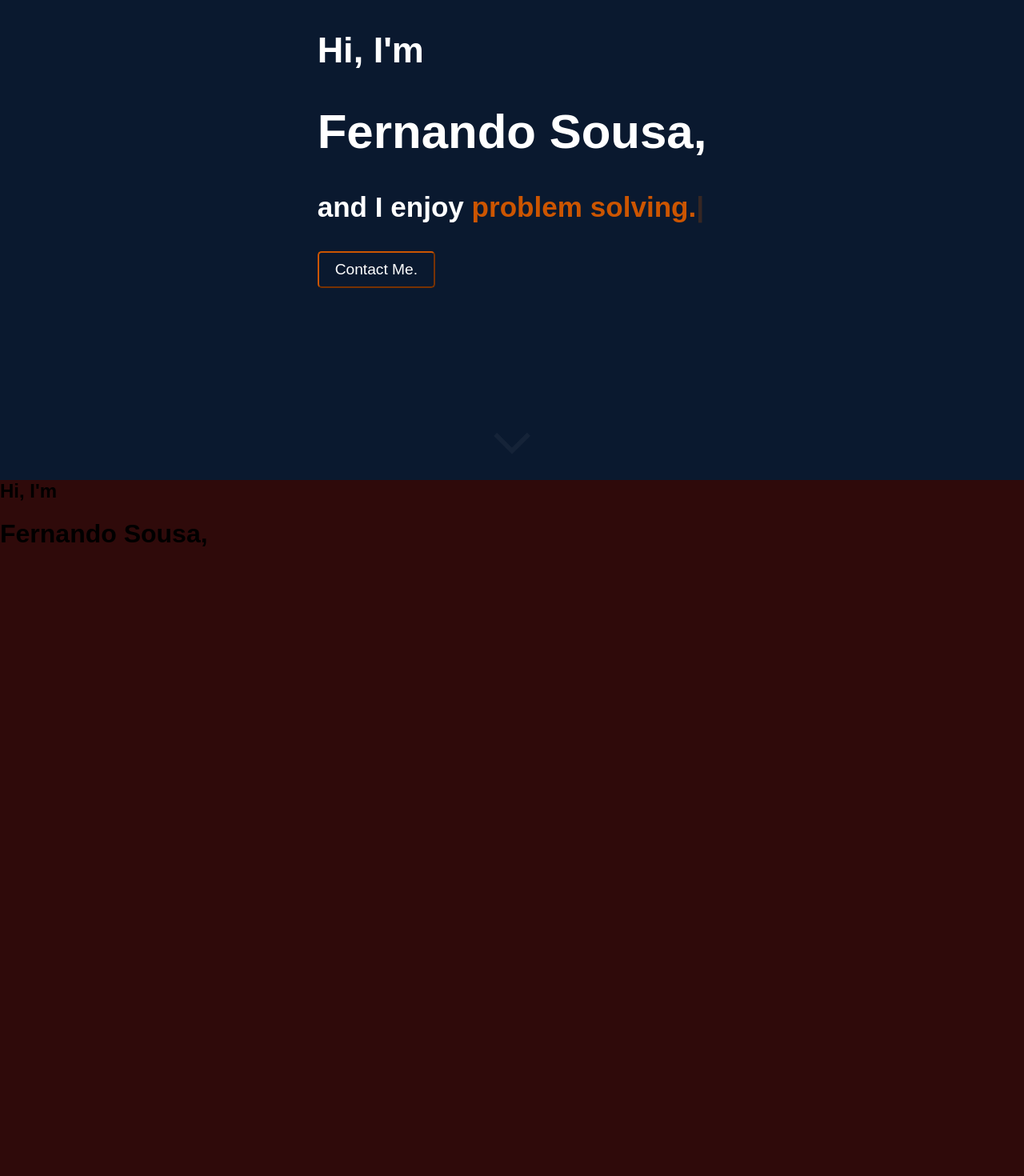
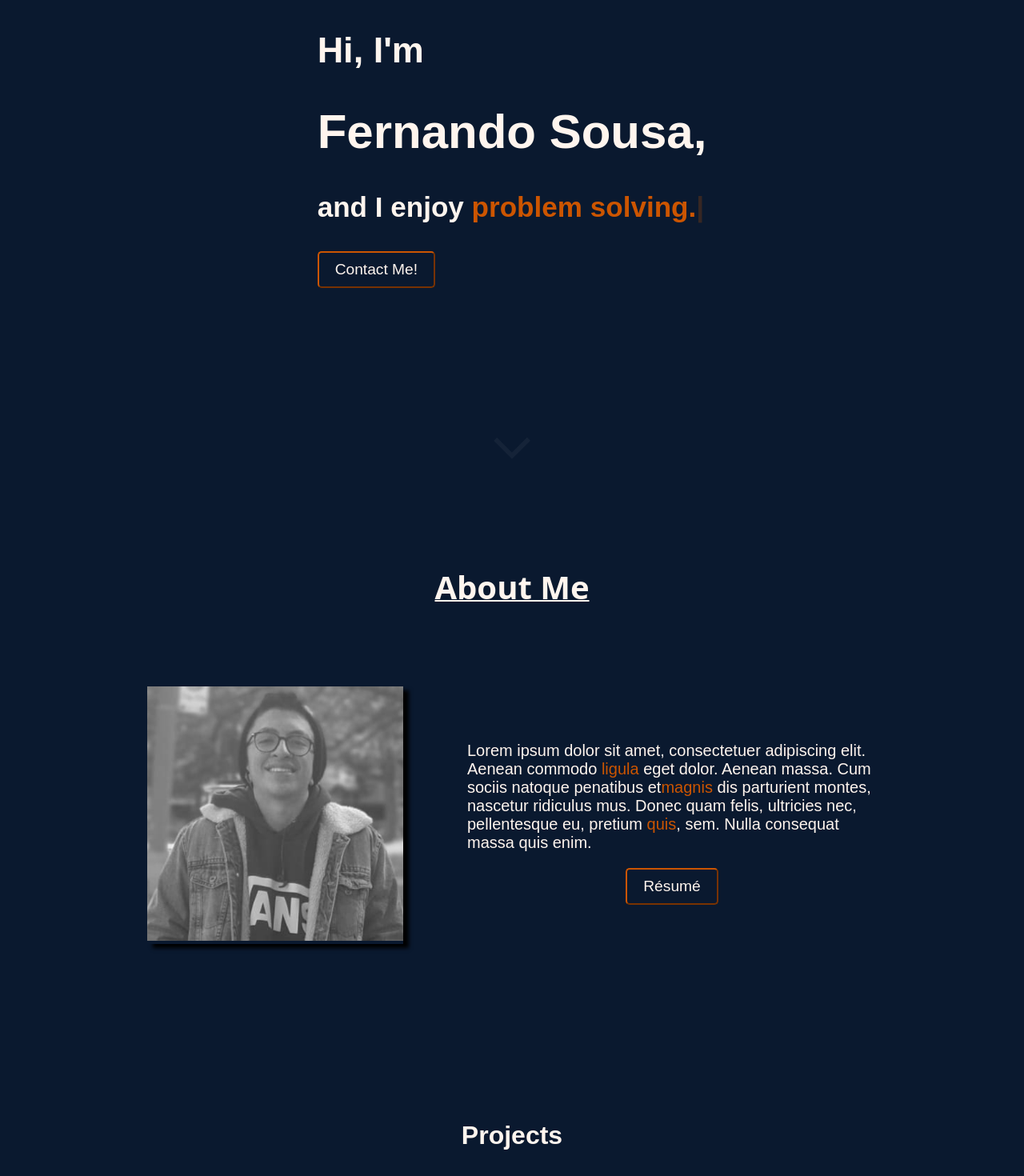
Before and after one commit to NandoMancini/Portfolio, a React (Create React App) app: page / in a window 1280 px wide. Shown: the part 220-1690 px from the top of the page at 80% size. Built offline with nearby package versions, Linux system fonts and the light colour scheme.

Commit message:
First Iteration of About Me

```diff
--- a/src/App.js
+++ b/src/App.js
@@ -1,13 +1,15 @@
 import Navbar from './Components/Navbar'
-import Hero from './Components/Hero'
+import Landing from './Components/Landing'
 import About from './Components/About'
+import Projects from "./Components/Projects"
 
 function App() {
   return (
     <div className="App">
       <Navbar/>
-      <Hero/>
+      <Landing/>
       <About/>
+      <Projects/>
     </div>
   );
 }
--- a/src/Components/About.js
+++ b/src/Components/About.js
@@ -1,11 +1,23 @@
 import React from 'react'
 import "../Styles/About.css";
+import self from "../Assets/portfolio-pic.png"
 
 const About = () => {
     return (
         <div className="about">
-            <h2>Hi, I'm</h2>
-            <h1>Fernando Sousa,</h1>
+            <h1>About Me</h1>
+            <div className="content">
+                <div className="a-image">
+                    <img className="self" src={self}></img>
+                </div>
+                <div className="container">
+                    <p>Lorem ipsum dolor sit amet, consectetuer adipiscing elit.
+                    Aenean commodo <span>ligula</span> eget dolor. Aenean massa. Cum sociis natoque penatibus et
+                     <span>magnis</span> dis parturient montes, nascetur ridiculus mus. Donec quam felis, ultricies
+                    nec, pellentesque eu, pretium <span>quis</span>, sem. Nulla consequat massa quis enim.</p>
+                    <button class="contact">Résumé</button>
+                </div>
+            </div>
         </div>
     )
 }
--- a/src/Components/Hero.js
+++ b/src/Components/Landing.js
@@ -1,5 +1,5 @@
 import React from 'react'
-import "../Styles/Hero.css"
+import "../Styles/Landing.css"
 import { init } from "ityped"
 import { useEffect, useRef } from "react"
 import arrow from "../Assets/arrow.png"
@@ -24,11 +24,9 @@ const Hero = () => {
                 <h2>Hi, I'm</h2>
                 <h1>Fernando Sousa,</h1>
                 <h3>and I enjoy <span ref={textRef}></span></h3>
-                <button>Contact Me.</button>
+                <button class="contact">Contact Me!</button>
             </div>
-            <div className="arrow">
-                <img src={arrow}/>
-            </div>
+            <img className="arrow" src={arrow}/>
         </div>
     )
 }
--- a/src/Components/Projects.js
+++ b/src/Components/Projects.js
@@ -3,8 +3,8 @@ import "../Styles/Projects.css";
 
 const Projects = () => {
     return (
-        <div>
-
+        <div className="projects">
+            <h1>Projects</h1>
         </div>
     )
 }
--- a/src/Styles/About.css
+++ b/src/Styles/About.css
@@ -1,5 +1,53 @@
 .about {
-    background-color: #2f0a0a;
-    height: 900px;
-    z-index: 2;
+    display: flex;
+    flex-direction: column;
+    align-items: center;
+    justify-content: center;
+    height: 100vh;
 }
+
+.content {
+    display: flex;
+    flex-direction: row;
+    flex-wrap: wrap;
+    margin-top: 70px;
+    align-items: center;
+    justify-content: center;
+    margin-bottom: 100px;
+}
+
+.about h1 {
+    text-align: left;
+    font-size: 40px;
+    text-decoration: underline;
+    text-decoration-thickness: 2px;
+    font-family: 'Open Sans', sans-serif;
+}
+
+.container{
+    width: 40%;
+    font-size: 20px;
+    display: flex;
+    align-items: center;
+    flex-direction: column;
+}
+
+
+.a-image {
+    width: 20em;
+    cursor: pointer;
+    position: relative;
+    margin-right: 5rem;
+    box-shadow: 7px 5px 5px black;
+}
+
+.a-image img {
+    width: 100%;
+    height: 100%;
+    filter: grayscale(100%);
+    transition: filter 0.3s ease-in-out;
+}
+
+.a-image img:hover {
+    filter: grayscale(0%);
+}
--- a/src/Styles/Hero.css
+++ b/src/Styles/Landing.css
@@ -5,19 +5,17 @@
     justify-content: center;
     flex-direction: column;
     font-size: 1.5rem;
-    position: block;
+    position: relative;
 }
 
 .wrapper {
-    color: white;
+    color: seashell;
     font-size: 30px;
-    position: fixed;
-    z-index: -1;
 }
 
-button {
+.contact {
     background-color: transparent;
-    color: white;
+    color: seashell;
     border-color: var(--prime);
     padding: 10px 20px;
     border-radius: 5px;
@@ -25,24 +23,16 @@ button {
     transition: background-color 0.5s;
 }
 
-button:hover {
+.contact:hover {
     background-color: var(--prime);
     cursor: pointer;
 }
 
-span {
-    color: var(--prime);
-}
-
-img {
+.arrow {
+    position: absolute;
     height: 40px;
-}
-
-.arrow {
-    position: fixed;
+    animation: arrow-blink 2s infinite;
     bottom: 0;
-    z-index: -1;
-    animation: arrow-blink 2s infinite;
 }
 
 .ityped-cursor {
--- a/src/Styles/Navbar.css
+++ b/src/Styles/Navbar.css
@@ -13,6 +13,7 @@
     position: fixed;
     width: 100%;
     font-family: 'Open Sans', sans-serif;
+    z-index: 2;
 }
 
 #logo {
@@ -36,8 +37,6 @@
     align-items: center;
 }
 
-
-
 #link::before {
     content: "";
     position: absolute;
--- a/src/Styles/Projects.css
+++ b/src/Styles/Projects.css
@@ -0,0 +1,7 @@
+.projects {
+    background-color: #0a192f;
+    color: seashell;
+    display: flex;
+    flex-direction: column;
+    align-items: center;
+}
--- a/src/index.css
+++ b/src/index.css
@@ -8,9 +8,15 @@ body {
   padding: 0;
   font-family: Arial, Helvetica, sans-serif;
   background-color: #0a192f;
+  color: seashell;
 }
 
 code {
   font-family: source-code-pro, Menlo, Monaco, Consolas, 'Courier New',
     monospace;
 }
+
+
+span {
+  color: var(--prime);
+}
```
Also changed, not shown: src/Assets/kyKz5.png (deleted), src/Assets/portfolio-pic.png (added).
